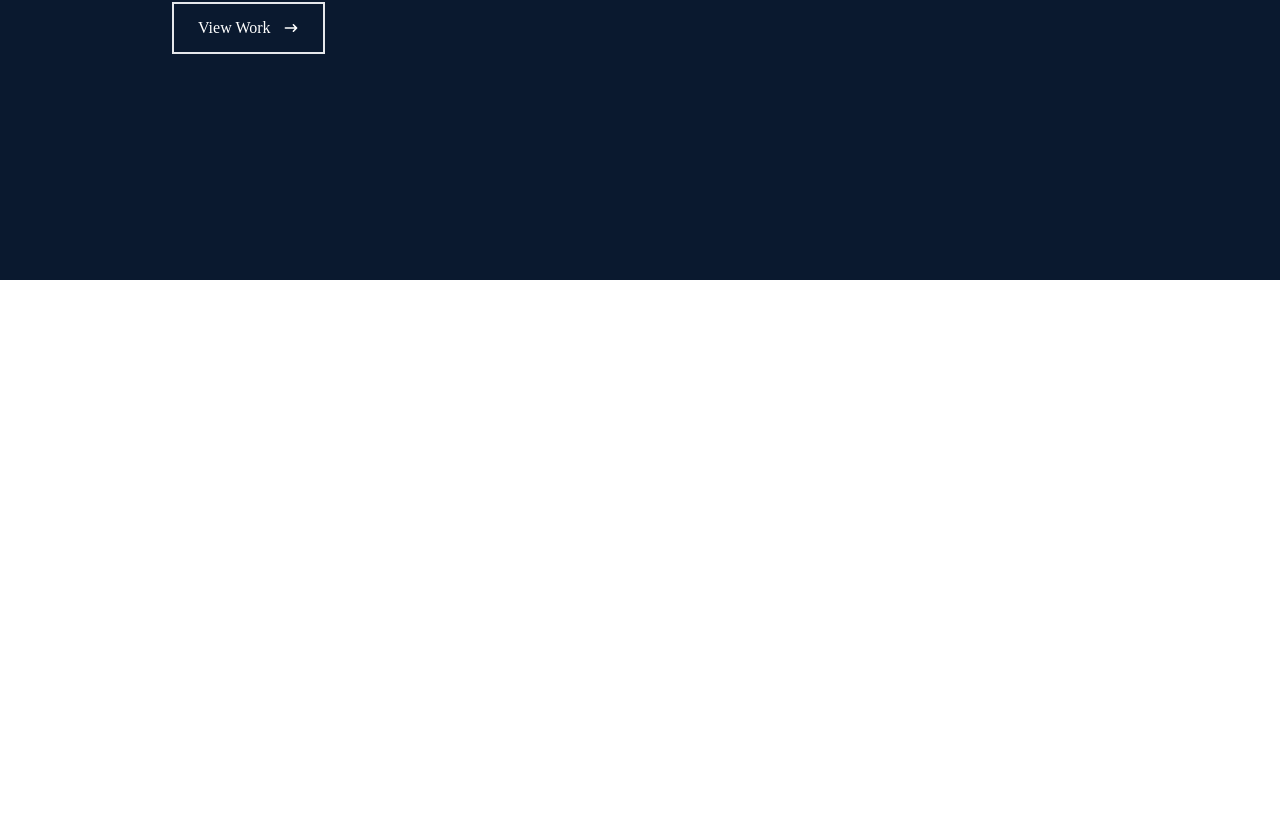
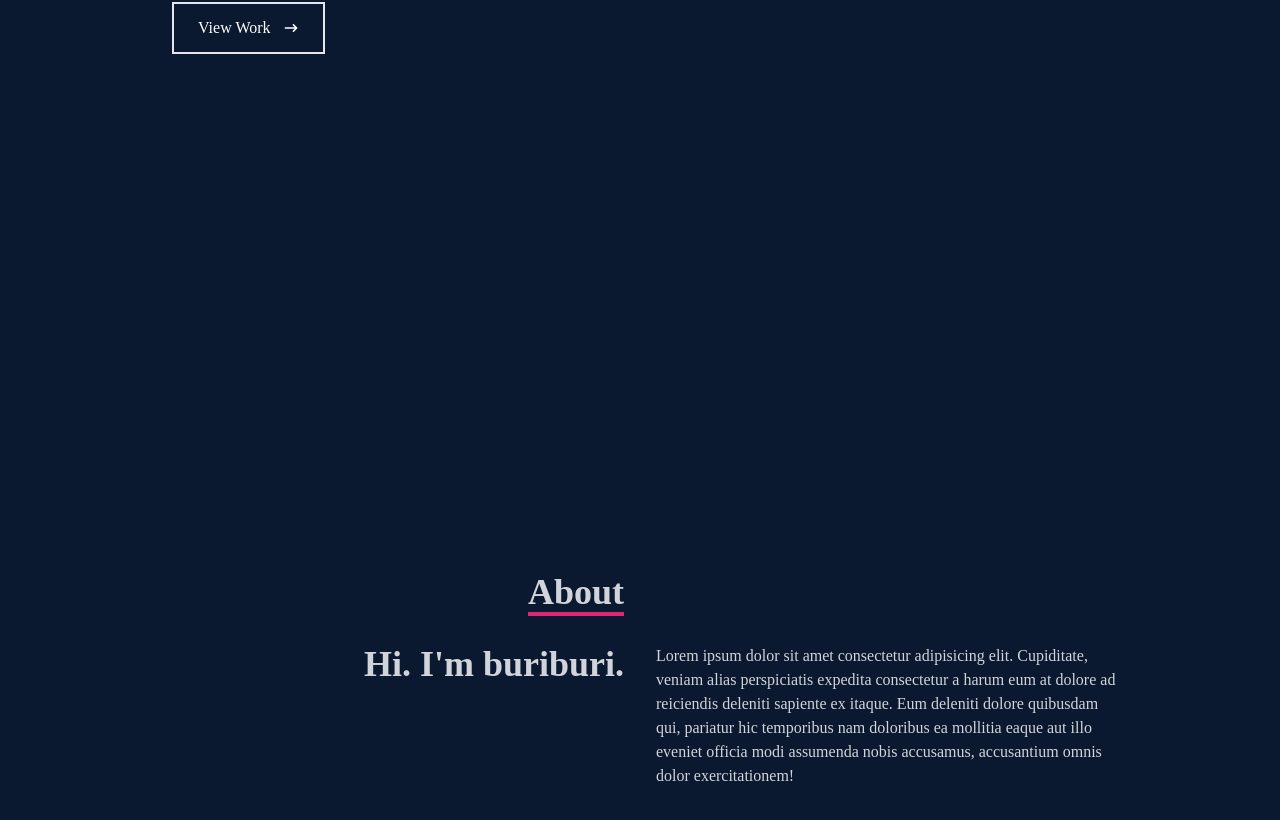
Before and after one commit to BuraYu/portfolio, a React (Create React App) app: page / in a window 1280 px wide. Shown: the part 520-1340 px from the top of the page. Before the commit the page ends 800 px from the top, so only its background shows below. Built offline with nearby package versions, Linux system fonts and the light colour scheme.

Commit message:
add about component

```diff
--- a/src/App.js
+++ b/src/App.js
@@ -1,3 +1,4 @@
+import About from "./components/About";
 import Home from "./components/Home";
 import Navbar from "./components/Navbar";
 
@@ -6,6 +7,7 @@ function App() {
     <div className="App">
       <Navbar />
       <Home />
+      <About />
     </div>
   );
 }
--- /dev/null
+++ b/src/components/About.jsx
@@ -0,0 +1,35 @@
+import React from "react";
+
+const About = () => {
+  return (
+    <div name="about" className="w-full h-screen bg-[#0a192f] text-gray-300">
+      <div className="flex flex-col justify-center items-center w-full h-full">
+        <div className="max-w-[1000px] w-full grid grid-cols-2 gap-8">
+          <div className="sm:text-right pb-8 pl-4">
+            <p className="text-4xl font-bold inline border-b-4 border-pink-600">
+              About
+            </p>
+          </div>
+          <div></div>
+        </div>
+        <div className="max-w-[1000px] w-full grid sm:grid-cols-2 gap-8 px-4">
+          <div className="sm:text-right text-4xl font-bold">
+            <p>Hi. I'm buriburi.</p>
+          </div>
+          <div>
+            <p>
+              Lorem ipsum dolor sit amet consectetur adipisicing elit.
+              Cupiditate, veniam alias perspiciatis expedita consectetur a harum
+              eum at dolore ad reiciendis deleniti sapiente ex itaque. Eum
+              deleniti dolore quibusdam qui, pariatur hic temporibus nam
+              doloribus ea mollitia eaque aut illo eveniet officia modi
+              assumenda nobis accusamus, accusantium omnis dolor exercitationem!
+            </p>
+          </div>
+        </div>
+      </div>
+    </div>
+  );
+};
+
+export default About;
--- a/src/components/Navbar.jsx
+++ b/src/components/Navbar.jsx
@@ -52,33 +52,33 @@ const Navbar = () => {
       {/* Social icons */}
       <div className="hidden lg:flex fixed flex-col top-[35%] left-0">
         <ul>
-          <li className="w-[160px] h-[60px] flex justify-between items-center ml-[-100px] hover:ml-[-10px] duration-300 bg-blue-600">
+          <li className="w-[160px] h-[60px] pr-4 flex justify-center items-center ml-[-100px] hover:ml-[-10px] duration-300 bg-blue-600">
             <a
-              className="flex justify-between items-center w-full text-gray-300"
+              className="flex justify-between items-center w-full text-gray-300 text-lg font-semibold"
               href="/"
             >
               Linkedin <FaLinkedin size={30} />
             </a>
           </li>
-          <li className="w-[160px] h-[60px] flex justify-between items-center ml-[-100px] hover:ml-[-10px] duration-300 bg-[#333333]">
+          <li className="w-[160px] h-[60px] pr-4 flex justify-center items-center ml-[-100px] hover:ml-[-10px] duration-300 bg-[#333333]">
             <a
-              className="flex justify-between items-center w-full text-gray-300"
+              className="flex justify-between items-center w-full text-gray-300 text-lg font-semibold"
               href="/"
             >
               Github <FaGithub size={30} />
             </a>
           </li>
-          <li className="w-[160px] h-[60px] flex justify-between items-center ml-[-100px] hover:ml-[-10px] duration-300 bg-[#6fc2b0]">
+          <li className="w-[160px] h-[60px] pr-4 flex justify-center items-center ml-[-100px] hover:ml-[-10px] duration-300 bg-[#6fc2b0]">
             <a
-              className="flex justify-between items-center w-full text-gray-300"
+              className="flex justify-between items-center w-full text-gray-300 text-lg font-semibold"
               href="/"
             >
               Email <HiOutlineMail size={30} />
             </a>
           </li>
-          <li className="w-[160px] h-[60px] flex justify-between items-center ml-[-100px] hover:ml-[-10px] duration-300 bg-[#565f69]">
+          <li className="w-[160px] h-[60px] pr-4 flex justify-center items-center ml-[-100px] hover:ml-[-10px] duration-300 bg-[#565f69]">
             <a
-              className="flex justify-between items-center w-full text-gray-300"
+              className="flex justify-between items-center w-full text-gray-300 text-lg font-semibold"
               href="/"
             >
               Resume <BsFillPersonLinesFill size={30} />
```
